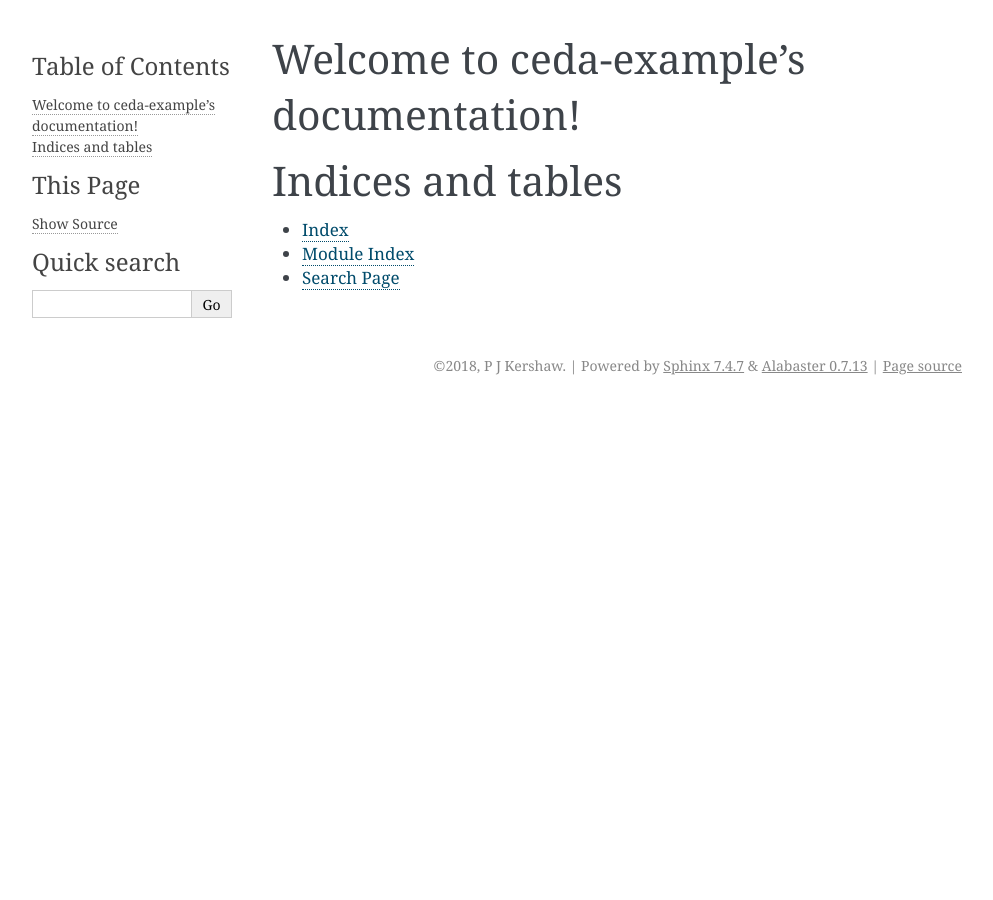
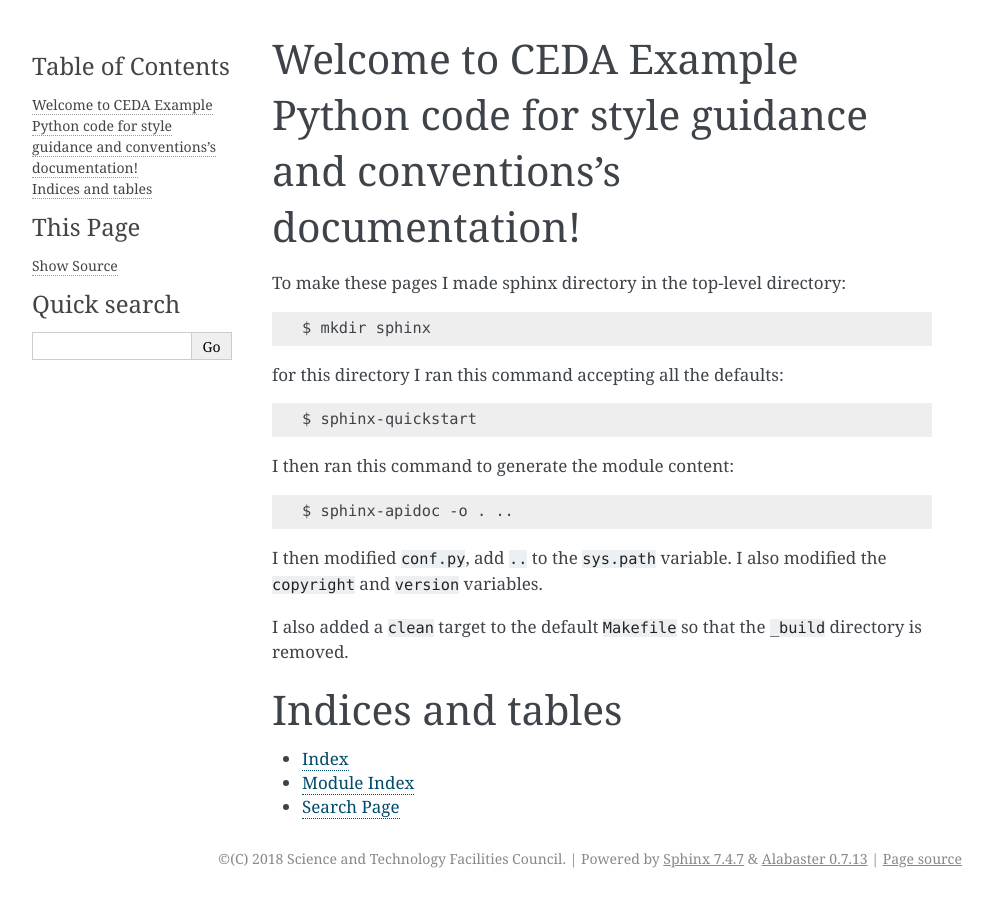
Before and after one commit to cedadev/python_package_template, a Sphinx documentation site: the page built from sphinx/index.rst, in a window 1280 px wide. Shown: the whole page, without its empty margins (148-1141 px from the left). Built offline with Sphinx 7.4.7, drawn with Linux system fonts in a browser that asks for light colours; pages that are not in the unit, such as notebooks, are missing from menus.

Commit message:
Working sphinx doc and entry point for script.

```diff
--- a/setup.py
+++ b/setup.py
@@ -71,7 +71,8 @@
     zip_safe=False,
     entry_points={
         'console_scripts': [
-            'ceda_example = ceda_example.scripts.http_download:main',
+            'ceda_example_http_download = ceda_example.scripts.http_download:'
+            'HttpDownloadCLI.main',
             ],
         }
 )
--- a/sphinx/conf.py
+++ b/sphinx/conf.py
@@ -19,14 +19,14 @@
 
 # -- Project information -----------------------------------------------------
 
-project = 'ceda-example'
-copyright = '2018, P J Kershaw'
+project = 'CEDA Example Python code for style guidance and conventions'
+copyright = '(C) 2018 Science and Technology Facilities Council'
 author = 'P J Kershaw'
 
 # The short X.Y version
 version = ''
 # The full version, including alpha/beta/rc tags
-release = '14 September 2018'
+release = '0.1.0'
 
 
 # -- General configuration ---------------------------------------------------
@@ -40,10 +40,8 @@
 # ones.
 extensions = [
     'sphinx.ext.autodoc',
-    'sphinx.ext.doctest',
     'sphinx.ext.coverage',
     'sphinx.ext.viewcode',
-    'sphinx.ext.githubpages',
 ]
 
 # Add any paths that contain templates here, relative to this directory.
@@ -106,7 +104,7 @@
 # -- Options for HTMLHelp output ---------------------------------------------
 
 # Output file base name for HTML help builder.
-htmlhelp_basename = 'ceda-exampledoc'
+htmlhelp_basename = 'CEDAExamplePythoncodeforstyleguidanceandconventionsdoc'
 
 
 # -- Options for LaTeX output ------------------------------------------------
@@ -133,7 +131,7 @@
 # (source start file, target name, title,
 #  author, documentclass [howto, manual, or own class]).
 latex_documents = [
-    (master_doc, 'ceda-example.tex', 'ceda-example Documentation',
+    (master_doc, 'CEDAExamplePythoncodeforstyleguidanceandconventions.tex', 'CEDA Example Python code for style guidance and conventions Documentation',
      'P J Kershaw', 'manual'),
 ]
 
@@ -143,7 +141,7 @@
 # One entry per manual page. List of tuples
 # (source start file, name, description, authors, manual section).
 man_pages = [
-    (master_doc, 'ceda-example', 'ceda-example Documentation',
+    (master_doc, 'cedaexamplepythoncodeforstyleguidanceandconventions', 'CEDA Example Python code for style guidance and conventions Documentation',
      [author], 1)
 ]
 
@@ -154,8 +152,8 @@
 # (source start file, target name, title, author,
 #  dir menu entry, description, category)
 texinfo_documents = [
-    (master_doc, 'ceda-example', 'ceda-example Documentation',
-     author, 'ceda-example', 'One line description of project.',
+    (master_doc, 'CEDAExamplePythoncodeforstyleguidanceandconventions', 'CEDA Example Python code for style guidance and conventions Documentation',
+     author, 'CEDAExamplePythoncodeforstyleguidanceandconventions', 'One line description of project.',
      'Miscellaneous'),
 ]
 
--- a/sphinx/index.rst
+++ b/sphinx/index.rst
@@ -1,16 +1,31 @@
-.. ceda-example documentation master file, created by
-   sphinx-quickstart on Tue Sep 18 15:57:28 2018.
+.. CEDA Example Python code for style guidance and conventions documentation master file, created by
+   sphinx-quickstart on Fri Sep 21 12:49:20 2018.
    You can adapt this file completely to your liking, but it should at least
    contain the root `toctree` directive.
 
-Welcome to ceda-example's documentation!
-========================================
+Welcome to CEDA Example Python code for style guidance and conventions's documentation!
+=======================================================================================
+To make these pages I made sphinx directory in the top-level directory::
+
+   $ mkdir sphinx
+
+for this directory I ran this command accepting all the defaults::
+
+   $ sphinx-quickstart
+
+I then ran this command to generate the module content::
+
+   $ sphinx-apidoc -o . ..
+
+I then modified ``conf.py``, add ``..`` to the ``sys.path`` variable.  I also
+modified the ``copyright`` and ``version`` variables.
 
 .. toctree::
    :maxdepth: 2
    :caption: Contents:
 
-
+I also added a ``clean`` target to the default ``Makefile`` so that the
+``_build`` directory is removed.
 
 Indices and tables
 ==================
```
Also changed, not shown: README.md (+4 -0 lines), sphinx/ceda_example.rst (added, +30 -0 lines), sphinx/ceda_example.scripts.rst (added, +22 -0 lines), sphinx/ceda_example.test.rst (added, +22 -0 lines), sphinx/modules.rst (added, +8 -0 lines), 2 other files.
